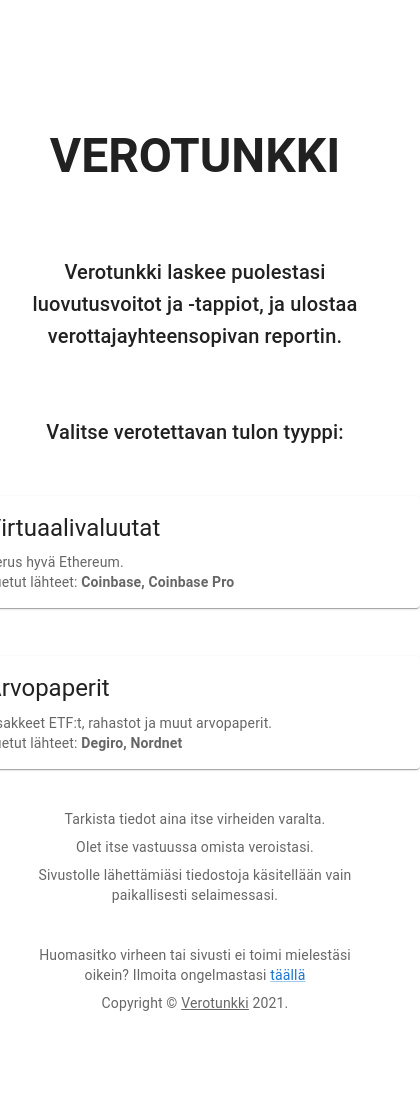
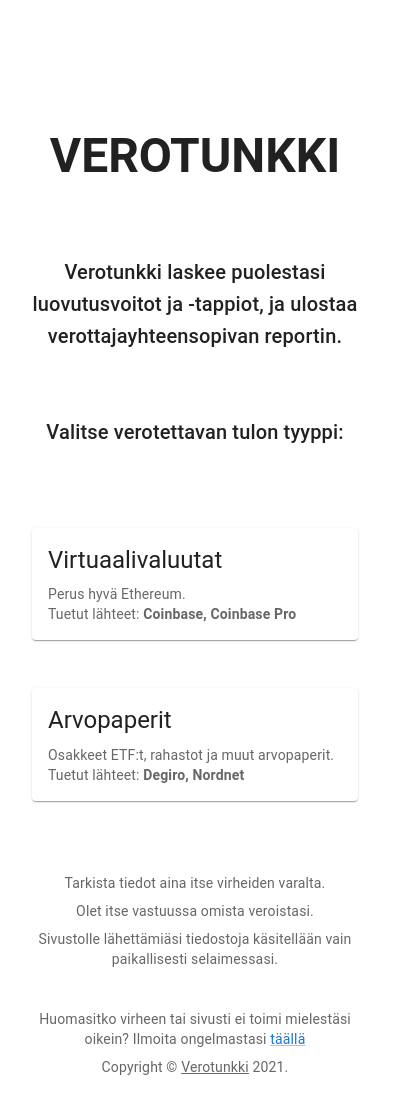
Before and after one commit to jaantaponen/verotunkki, a React (Create React App) app: page / in a window 390 px wide. Shown: the whole page, 420 px wide, since content can reach past the window. Before the commit the page ends 1013 px from the top, so only its background shows below. Built offline with nearby package versions, Linux system fonts and the light colour scheme.

Commit message:
Mobile Layout fixes (#29)

```diff
--- a/src/components/Copyright.tsx
+++ b/src/components/Copyright.tsx
@@ -10,7 +10,7 @@ const Copyright = () => {
             alignItems="center"
             spacing={1}
             width={"sm"}
-            sx={{ pt: 1 }}
+            sx={{ pt: 1, pb: 4 }}
         >
             <Typography variant="body2" sx={{ pt: 4 }} color="text.secondary" align="center" >
                 Tarkista tiedot aina itse virheiden varalta.
--- a/src/components/Frontpage.tsx
+++ b/src/components/Frontpage.tsx
@@ -55,7 +55,17 @@ const FrontPageContent = () => {
                         <Typography alignSelf="center" variant="h6" component="p" sx={{ pt: 2 }}>
                             Valitse verotettavan tulon tyyppi:
                         </Typography>
-                        <Card sx={{ width: 450 }} onClick={() => {
+
+                        <Container component="main" sx={{ width: '100%', pt: 4, pb: 4 }}>
+
+                            <Stack
+                                direction="column"
+                                spacing={6}
+                                justifyContent="center"
+                                alignItems="center"
+
+                            >
+                               <Card sx={{ maxWidth: 430,  width: "100%!important" }} onClick={() => {
                                     navigate("/crypto");
                                 }}>
                                     <CardActionArea>
@@ -72,7 +82,8 @@ const FrontPageContent = () => {
                                         </CardContent>
                                     </CardActionArea>
                                 </Card>
-                        <Card sx={{ width: 450 }} onClick={() => {
+
+                                <Card sx={{ maxWidth: 430,width: "100%!important"}} onClick={() => {
                                     navigate("/securities");
                                 }}>
                                     <CardActionArea>
@@ -90,8 +101,8 @@ const FrontPageContent = () => {
                                     </CardActionArea>
                                 </Card>
                             </Stack>
-
-
+                        </Container>
+                    </Stack>
                     <Copyright />
                 </Stack>
 
```
Lines whose indentation alone changed are shown as unchanged.
